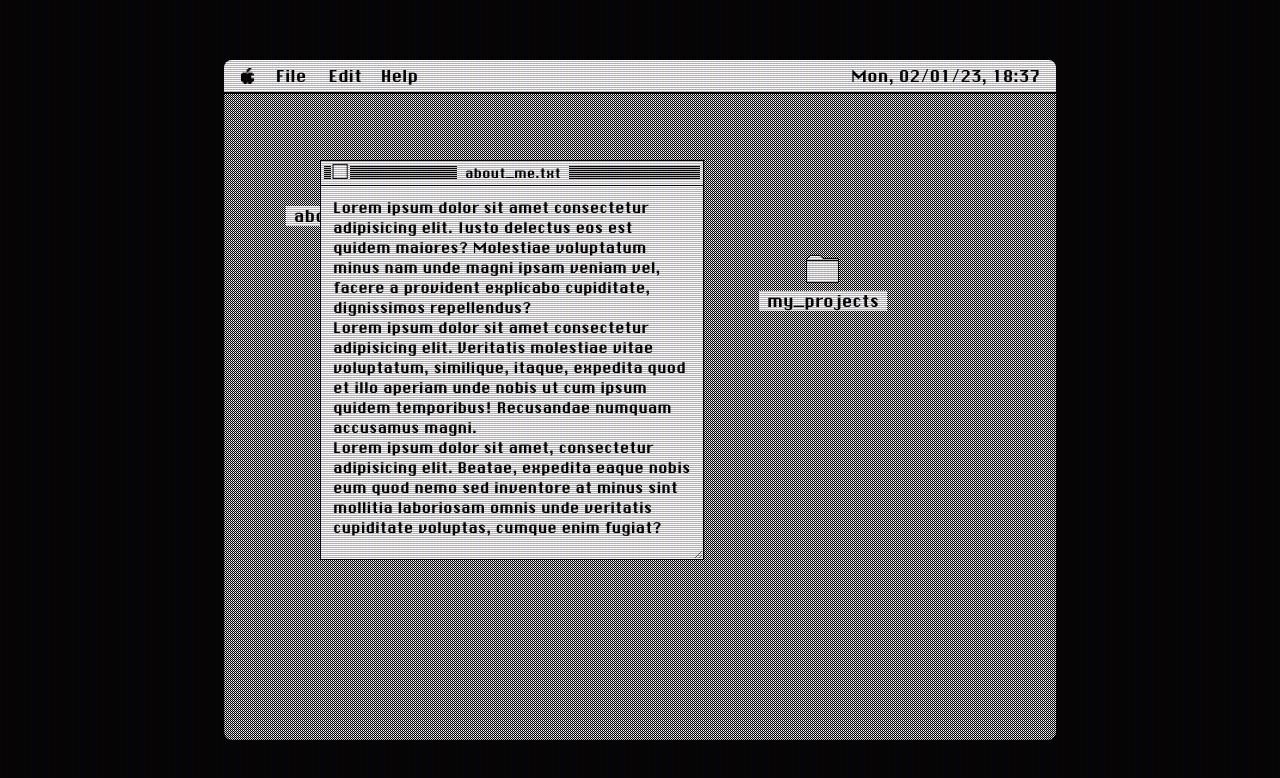
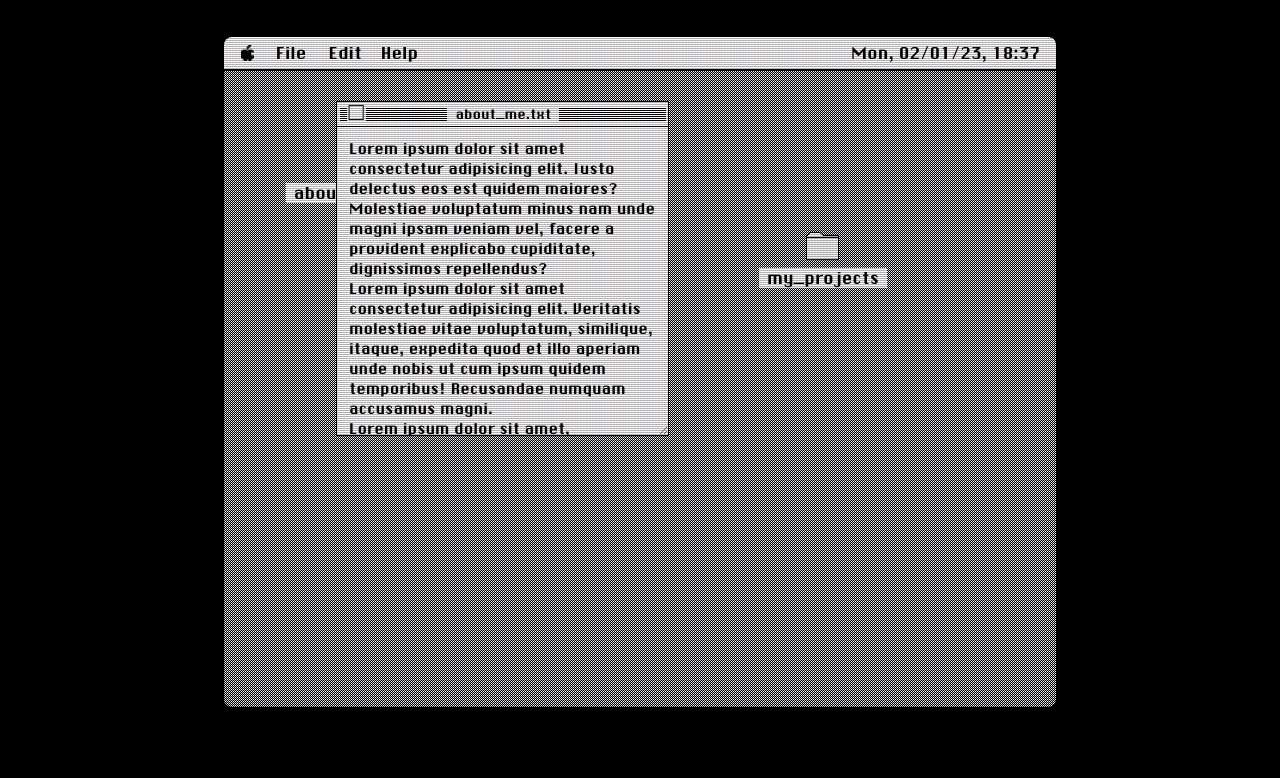
Before and after one commit to dominikpollak/dev_portfolio, a React (Create React App) app: page / in a window 1280 px wide. Both pictures are taken after a click on the button "about_me.txt". Shown: the top 778 px of the page. Built offline with nearby package versions, Linux system fonts and the light colour scheme.

Commit message:
fixed scrollbar

```diff
--- a/src/App.tsx
+++ b/src/App.tsx
@@ -23,12 +23,14 @@ function App() {
   return (
     <>
       <div className={swap ? 'brightness-[100%]' : 'brightness-[103%] hue-rotate-[5deg]'}>
-        <div className='flex justify-center items-center w-screen h-screen bg-black font-chicago leading-5 font-normal text-black'>
+        <div className='w-screen h-screen bg-black font-chicago leading-5 font-normal text-black overflow-hidden'>
 
-          <motion.div
-            ref={screenRef}
-            initial={{ opacity: 0 }} animate={{ scale: 1, opacity: 1 }} transition={{ duration: 2, ease: 'easeIn' }} exit={{ scale: 0 }}
-            className='stripes w-[65%] h-[85%] 2xl:w-[55%] 2xl:h-[75%] -translate-y-4 2xl:-translate-y-[-2.5rem] bg-[url("./imgs/bg.png")] bg-repeat rounded-lg'>
+          <div className='fixed flex justify-center items-center h-[93%] w-full'>
+
+            <motion.div
+              ref={screenRef}
+              initial={{ opacity: 0 }} animate={{ scale: 1, opacity: 1 }} transition={{ duration: 2, ease: 'easeIn' }} exit={{ scale: 0 }}
+              className='relative stripes w-[65%] h-[90%] 2xl:w-[50%] 2xl:h-[80%] bg-[url("./imgs/bg.png")] bg-repeat rounded-lg overflow-hidden box-border'>
 
               <Navbar />
 
@@ -45,8 +47,8 @@ function App() {
               <div className=' translate-x-[550%] translate-y-[170%] w-[12%]'>
                 <MyProjects />
               </div>
-          </motion.div>
-
+            </motion.div>
+          </div>
         </div>
       </div>
     </>
--- a/src/folders/OpenedAboutme.tsx
+++ b/src/folders/OpenedAboutme.tsx
@@ -1,6 +1,5 @@
 import { motion } from "framer-motion"
 import { RefObject, useState } from "react"
-import 'simplebar-react/dist/simplebar.min.css';
 
 interface Props {
     screenRef: RefObject<HTMLInputElement>,
@@ -24,9 +23,9 @@ const OpenedAboutme: React.FC<Props> = ({ screenRef, setOpen }) => {
 
     return (
         <motion.div
-            className='absolute bg-white border-[1.5px] border-black block right-[45%] w-[30%] 2xl:w-[25%] h-[50%] z-40 box-border resize overflow-hidden'
+            className='absolute bg-white border-[1.5px] border-black block min-h-[25px] w-[40%] h-[50%] z-40 box-border overflow-hidden resize top-[4rem] left-[7rem]'
             initial={{ scale: 0, originX: 0, originY: 0 }} animate={{ scale: 1 }} transition={{ duration: 1.2 }}
-            // drag={isDraggable}
+            drag={isDraggable}
             dragMomentum={false}
             dragConstraints={screenRef}
             dragElastic={false}
@@ -46,18 +45,16 @@ const OpenedAboutme: React.FC<Props> = ({ screenRef, setOpen }) => {
                 </div>
 
                 <div className='flex justify-center items-center w-full mr-[1.7rem] h-[100%] z-10'>
-                    <div className='bg-white h-[100%] flex items-center px-2 text-[0.8rem] pointer-events-none'>
+                    <div className='bg-white h-[100%] flex items-center px-2 text-[0.8rem]'>
                         about_me.txt
                     </div>
                 </div>
             </div>
 
-            <motion.div
-                draggable={false}
-                dragConstraints={{ top: 0, left: 0, right: 0, bottom: 0 }}
-                className='flex justify-start flex-row p-3 h-[calc(100% - 25px)] w-full overflow-y-scroll'>
+            <div
+                className='flex justify-start flex-row p-3 h-full w-full overflow-y-auto '>
 
-                <div className='text-[0.9rem] z-[60] select-none'>
+                <div className='text-[0.9rem] z-[60] select-none w-full h-full'>
                     <p>
                         Lorem ipsum dolor sit amet consectetur adipisicing elit. Iusto delectus eos est quidem maiores? Molestiae voluptatum minus nam unde magni ipsam veniam vel, facere a provident explicabo cupiditate, dignissimos repellendus?
                     </p>
@@ -67,8 +64,12 @@ const OpenedAboutme: React.FC<Props> = ({ screenRef, setOpen }) => {
                     <p>
                         Lorem ipsum dolor sit amet, consectetur adipisicing elit. Beatae, expedita eaque nobis eum quod nemo sed inventore at minus sint mollitia laboriosam omnis unde veritatis cupiditate voluptas, cumque enim fugiat?
                     </p>
+                    <p>
+                        Lorem ipsum dolor sit, amet consectetur adipisicing elit. Nostrum aperiam consequatur ad eligendi sit iure dolores perspiciatis incidunt id deleniti quae, et dignissimos ullam provident inventore temporibus beatae quia tempora!
+                    </p>
                 </div>
-            </motion.div>
+            </div>
+
         </motion.div>
 
     )
--- a/src/index.css
+++ b/src/index.css
@@ -12,6 +12,10 @@
 
 @layer components{
 
+  .scrollb{
+    overflow-y: auto !important;
+  }
+
   .stripes::before{
     position: absolute;
     content: '';
```
Also changed, not shown: src/imgs/macbg.png (deleted).
